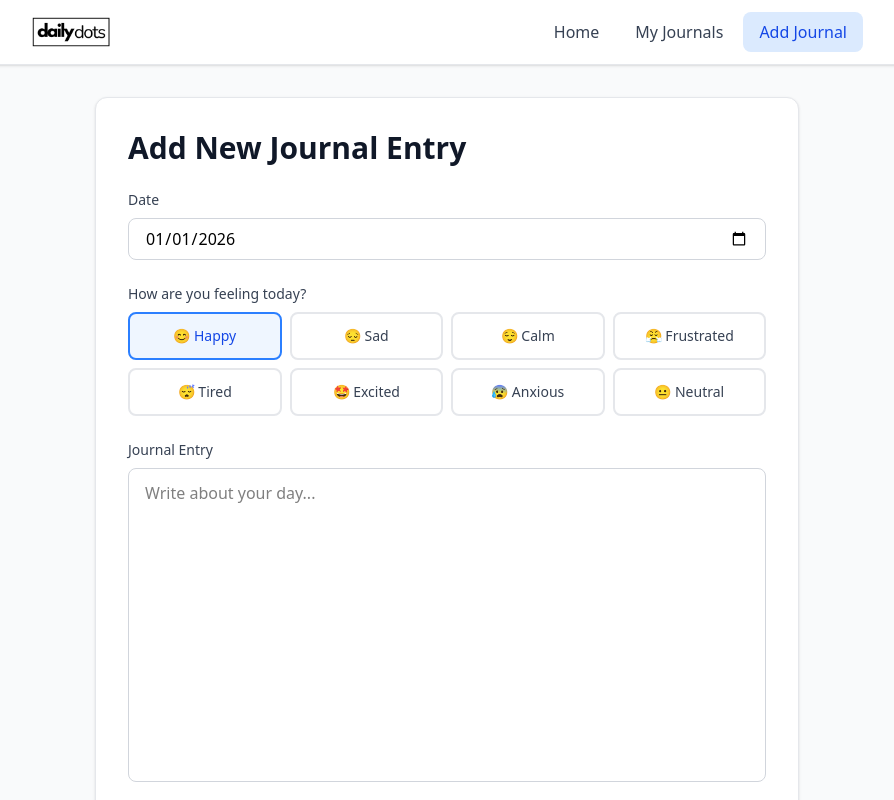
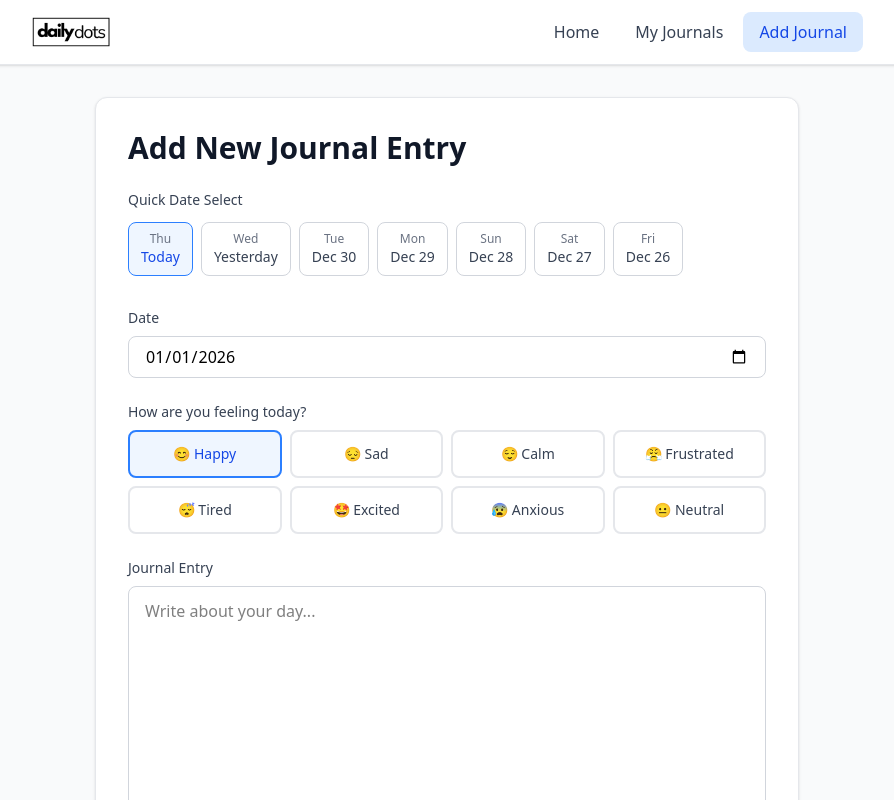
Before and after one commit to ShubhamSarda/dailydots, a React (Vite) app: page /new in a window 1280 px wide. Shown: the top 800 px of the page, without its empty margins (193-1087 px from the left). Built offline with nearby package versions, Linux system fonts and the light colour scheme.

Commit message:
feat: Add quick date selection for journal entries

```diff
--- a/src/pages/AddNewJournal.tsx
+++ b/src/pages/AddNewJournal.tsx
@@ -48,6 +48,30 @@ export function AddNewJournal() {
     navigate('/journals');
   };
 
+  const getLastSevenDays = (): Array<{ date: string; label: string; dayName: string }> => {
+    const days = [];
+    const today = new Date();
+
+    for (let i = 0; i < 7; i++) {
+      const date = new Date(today);
+      date.setDate(today.getDate() - i);
+      const dateStr = date.toISOString().split('T')[0];
+
+      let label: string;
+      if (i === 0) label = 'Today';
+      else if (i === 1) label = 'Yesterday';
+      else label = date.toLocaleDateString('en-US', { month: 'short', day: 'numeric' });
+
+      const dayName = date.toLocaleDateString('en-US', { weekday: 'short' });
+
+      days.push({ date: dateStr, label, dayName });
+    }
+
+    return days;
+  };
+
+  const quickDates = getLastSevenDays();
+
   return (
     <main className="max-w-3xl mx-auto px-4 sm:px-6 lg:px-8 py-8">
       <div className="bg-white rounded-xl shadow-sm border border-gray-200 p-6 sm:p-8">
@@ -56,6 +80,31 @@ export function AddNewJournal() {
         </h1>
 
         <form onSubmit={handleSubmit} className="space-y-6">
+          <div>
+            <label className="block text-sm font-medium text-gray-700 mb-3">
+              Quick Date Select
+            </label>
+            <div className="flex gap-2 overflow-x-auto pb-2">
+              {quickDates.map(({ date: qDate, label, dayName }) => (
+                <button
+                  key={qDate}
+                  type="button"
+                  onClick={() => setDate(qDate)}
+                  className={`flex-shrink-0 px-3 py-2 rounded-lg border text-sm font-medium transition-colors cursor-pointer ${
+                    date === qDate
+                      ? 'bg-blue-50 border-blue-500 text-blue-700'
+                      : 'bg-white border-gray-300 text-gray-700 hover:bg-gray-50'
+                  } focus-visible:ring-2 focus-visible:ring-blue-500 focus-visible:ring-offset-2`}
+                >
+                  <div className="text-center">
+                    <div className="text-xs text-gray-500">{dayName}</div>
+                    <div>{label}</div>
+                  </div>
+                </button>
+              ))}
+            </div>
+          </div>
+
           <div>
             <label htmlFor="date" className="block text-sm font-medium text-gray-700 mb-2">
               Date
@@ -67,7 +116,7 @@ export function AddNewJournal() {
               onChange={(e) => setDate(e.target.value)}
               max={getTodayDate()}
               required
-              className="w-full px-4 py-2 border border-gray-300 rounded-lg focus-visible:ring-2 focus-visible:ring-blue-500 focus-visible:border-blue-500 transition-colors"
+              className="w-full px-4 py-2 border border-gray-300 rounded-lg focus-visible:ring-2 focus-visible:ring-blue-500 focus-visible:border-blue-500 transition-colors cursor-pointer"
             />
             {isEditing && (
               <p className="mt-2 text-sm text-amber-600">
@@ -96,14 +145,14 @@ export function AddNewJournal() {
           <div className="flex gap-3">
             <button
               type="submit"
-              className="flex-1 bg-blue-600 text-white px-6 py-3 rounded-lg font-medium hover:bg-blue-700 focus-visible:ring-2 focus-visible:ring-blue-500 focus-visible:ring-offset-2 transition-colors cursor-pointer"
+              className="flex-1 bg-blue-600 text-white px-6 py-3 rounded-lg font-medium hover:bg-blue-700 focus-visible:ring-2 focus-visible:ring-blue-500 focus-visible:ring-offset-2 transition-colors"
             >
               {isEditing ? 'Update Entry' : 'Save Entry'}
             </button>
             <button
               type="button"
               onClick={() => navigate(-1)}
-              className="px-6 py-3 rounded-lg font-medium text-gray-700 bg-gray-100 hover:bg-gray-200 focus-visible:ring-2 focus-visible:ring-gray-500 focus-visible:ring-offset-2 transition-colors cursor-pointer"
+              className="px-6 py-3 rounded-lg font-medium text-gray-700 bg-gray-100 hover:bg-gray-200 focus-visible:ring-2 focus-visible:ring-gray-500 focus-visible:ring-offset-2 transition-colors"
             >
               Cancel
             </button>
```
